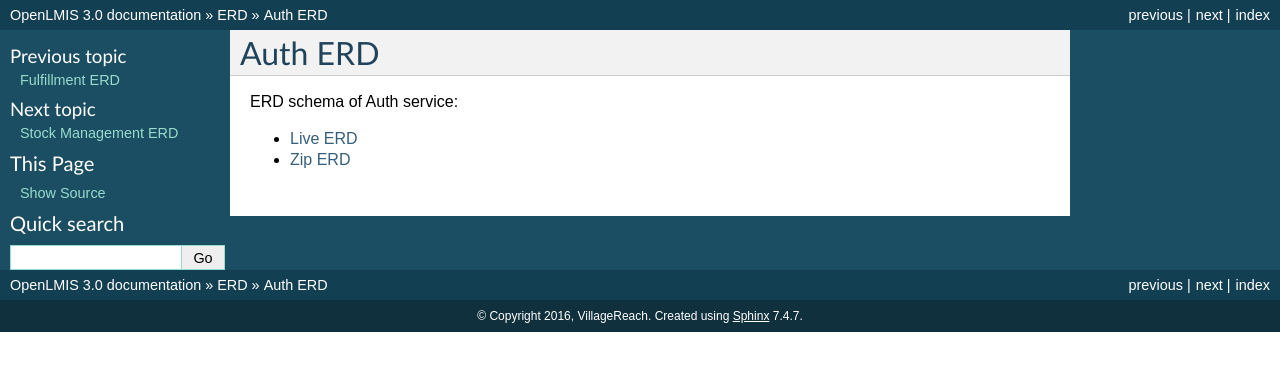
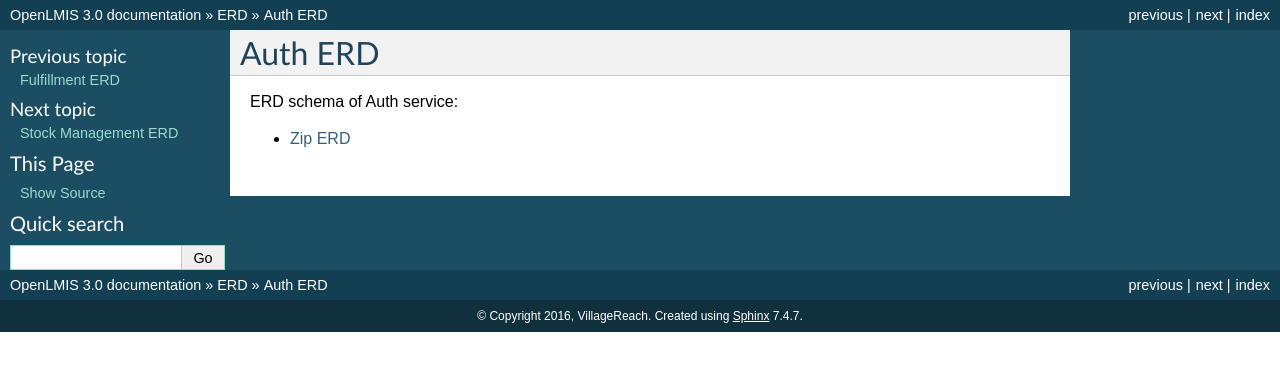
Before and after one commit to OpenLMIS/openlmis-ref-distro, a Sphinx documentation site: the page built from docs/source/erd/erd-auth.rst, in a window 1280 px wide. Shown: the top 371 px of the page. Built offline with Sphinx 7.4.7, drawn with Linux system fonts in a browser that asks for light colours; pages that are not in the unit, such as notebooks, are missing from menus.

Commit message:
update auth erd link for released version

```diff
--- a/docs/source/erd/erd-auth.rst
+++ b/docs/source/erd/erd-auth.rst
@@ -4,5 +4,4 @@
 
 ERD schema of Auth service:
 
-* `Live ERD <http://ci.openlmis.org/erd-auth/>`_
-* `Zip ERD <http://build.openlmis.org/job/OpenLMIS-auth-erd-generation/lastSuccessfulBuild/artifact/erd-auth.zip>`_
+* `Zip ERD <http://build.openlmis.org/job/OpenLMIS-auth-erd-generation/197/artifact/erd-auth.zip>`_
```
